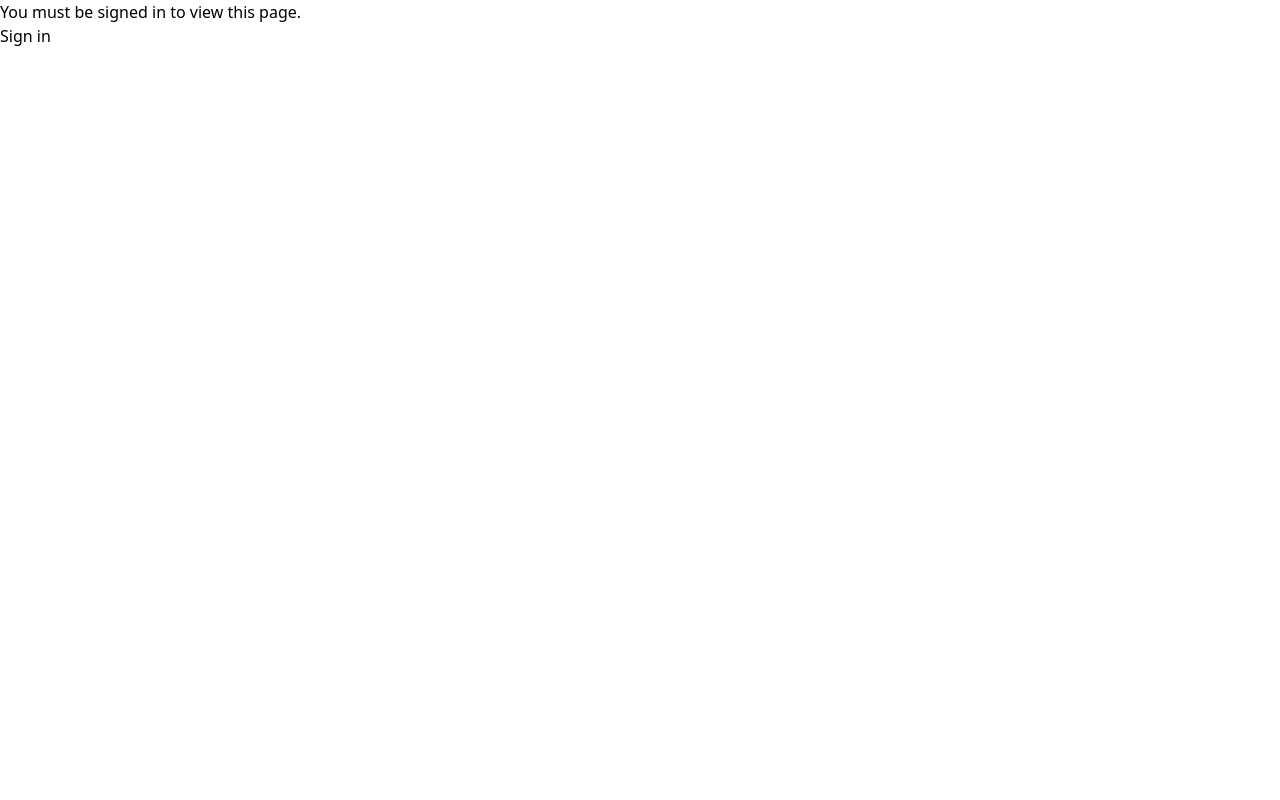
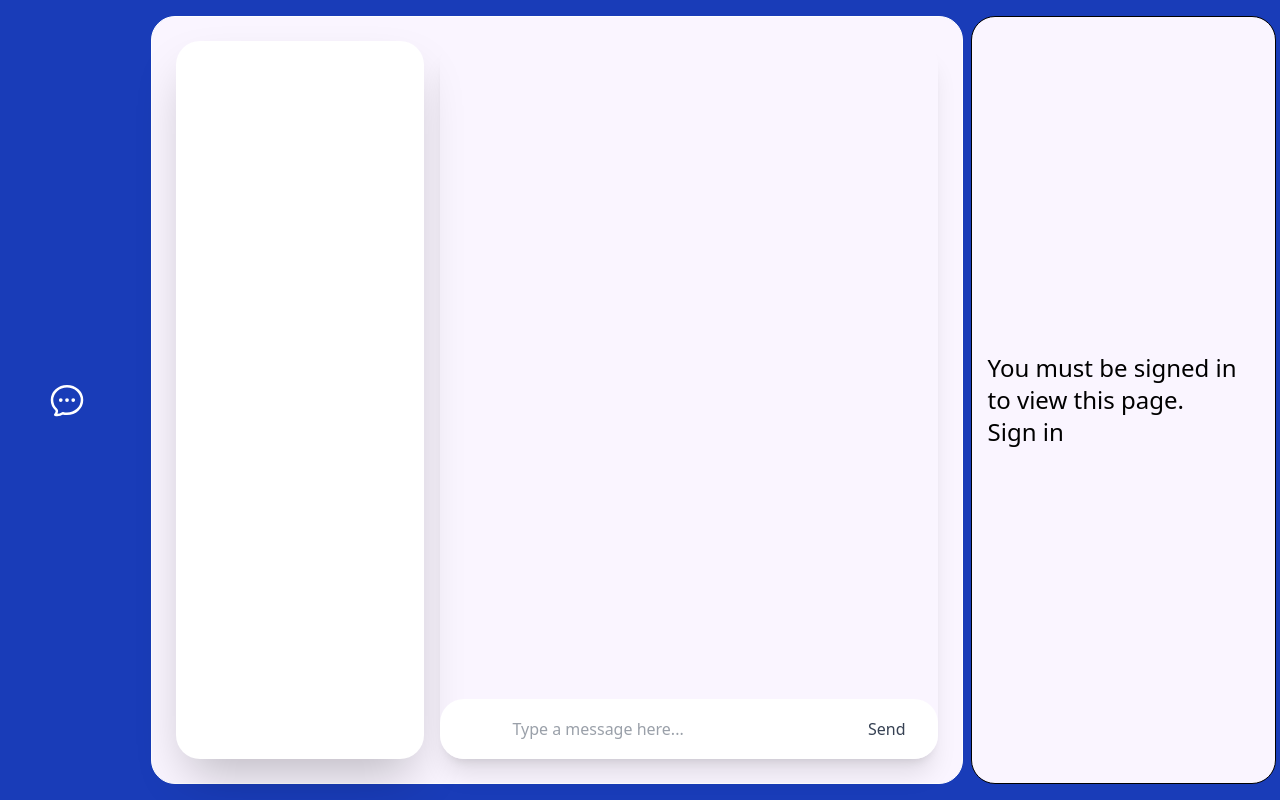
Before and after one commit to h-wal/excaliDraw, a Next.js app in the folder excali/apps/web/: page /interface in a window 1280 px wide. Built offline with nearby package versions, Linux system fonts and the light colour scheme; no server answers.

Commit message:
frontend for chat app

```diff
--- /dev/null
+++ b/excali/apps/web/app/interface/layout.tsx
@@ -0,0 +1,49 @@
+import "../globals.css";
+
+const textimg = <svg xmlns="http://www.w3.org/2000/svg" fill="none" viewBox="0 0 24 24" stroke-width="1.5" stroke="currentColor" className="size-10">
+<path stroke-linecap="round" stroke-linejoin="round" d="M8.625 12a.375.375 0 1 1-.75 0 .375.375 0 0 1 .75 0Zm0 0H8.25m4.125 0a.375.375 0 1 1-.75 0 .375.375 0 0 1 .75 0Zm0 0H12m4.125 0a.375.375 0 1 1-.75 0 .375.375 0 0 1 .75 0Zm0 0h-.375M21 12c0 4.556-4.03 8.25-9 8.25a9.764 9.764 0 0 1-2.555-.337A5.972 5.972 0 0 1 5.41 20.97a5.969 5.969 0 0 1-.474-.065 4.48 4.48 0 0 0 .978-2.025c.09-.457-.133-.901-.467-1.226C3.93 16.178 3 14.189 3 12c0-4.556 4.03-8.25 9-8.25s9 3.694 9 8.25Z" />
+</svg>
+
+
+export default function RootLayout({
+  children,
+}: Readonly<{
+  children: React.ReactNode;
+}>) {
+  return (
+    <html lang="en">
+      <body>
+        <div id="backdrop" className="h-screen w-screen bg-blue-800 text-white flex flex-row ">
+            <div id="navbar" className=" rounded-3xl p-4 basis-1/12 mx-4 my-4 flex justify-center items-center ">
+                <div>
+                    {textimg}
+                </div>
+            </div>
+            <div id="taskwindow" className=" rounded-3xl border bg-purple-50 p-4 mx-4 my-4 mr-1 basis-8/12 flex flex-row">
+                <div className="bg-white basis-4/12 rounded-3xl m-2 shadow-2xl">
+
+                </div>
+                <div className="basis-8/12 rounded-3xl m-2 shadow-xl flex flex-col">
+                    <div className="basis-11/12">
+
+                    </div>
+                    <div className="bg-white basis-1/12 rounded-3xl text-gray-700 text-m flex flex-row items-center justify-between px-8">
+                        <div className="ml-10">
+                            <input type="text" name="" placeholder="Type a message here..." id="" />
+                        </div>
+                        <button>
+                            Send
+                        </button>
+                    </div>
+                </div>
+            </div>
+            <div id="profile" className=" rounded-3xl border bg-purple-50 p-4 text-black basis-3/12 my-4 ml-1 mr-1 flex justify-center">
+                <div className="text-2xl flex items-center content-center">
+                    {children}
+                </div>
+            </div>
+        </div>
+      </body>
+    </html>
+  );
+}
--- a/excali/apps/web/app/interface/page.tsx
+++ b/excali/apps/web/app/interface/page.tsx
@@ -2,10 +2,9 @@ import { getSession } from "../../lib/auth";
 
 export default async function Interface(){
     const session = await getSession();
-    const user = session?.user.email
+    const user = session?.user.name
 
     if (!session) {
-        // Redirect or show a message if not logged in
         return (
           <div>
             <h1>You must be signed in to view this page.</h1>
@@ -14,7 +13,6 @@ export default async function Interface(){
         );
       }
 
-    console.log(session)
     return(
         <div>
             hi there, {user}
```
Also changed, not shown: excali/apps/web/app/components/ui/navbar.tsx (added, +20 -0 lines).
